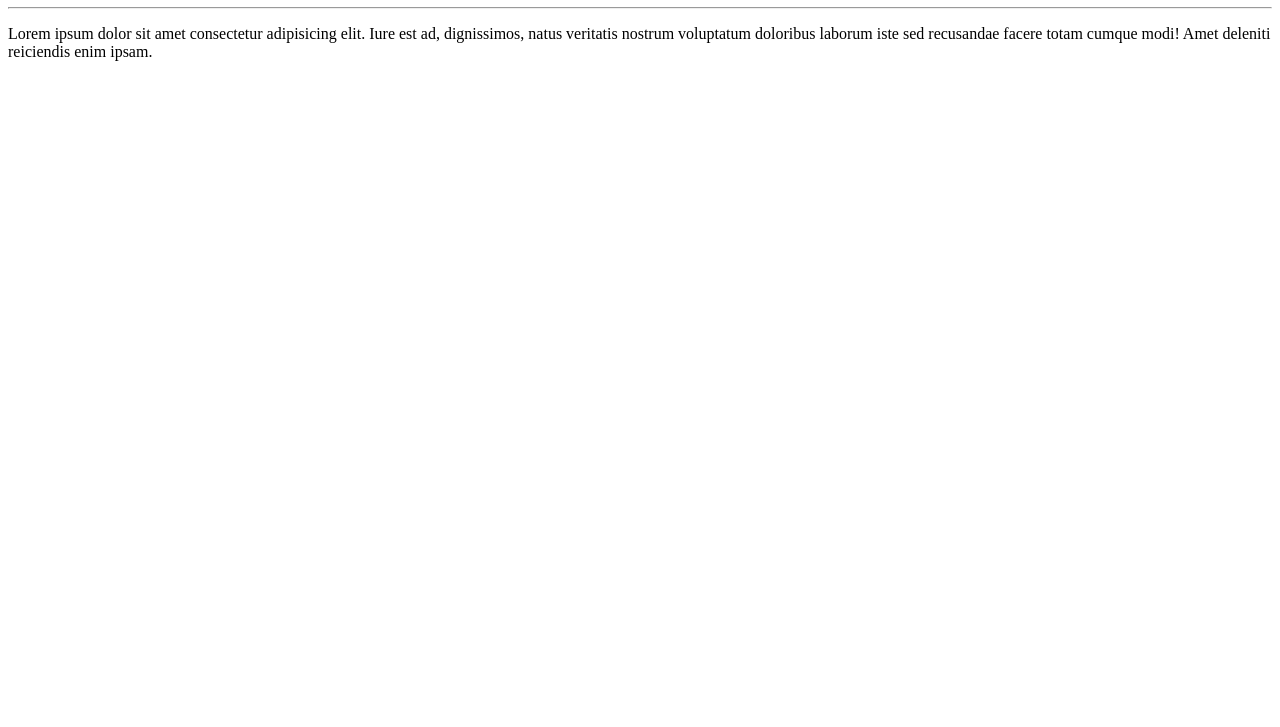
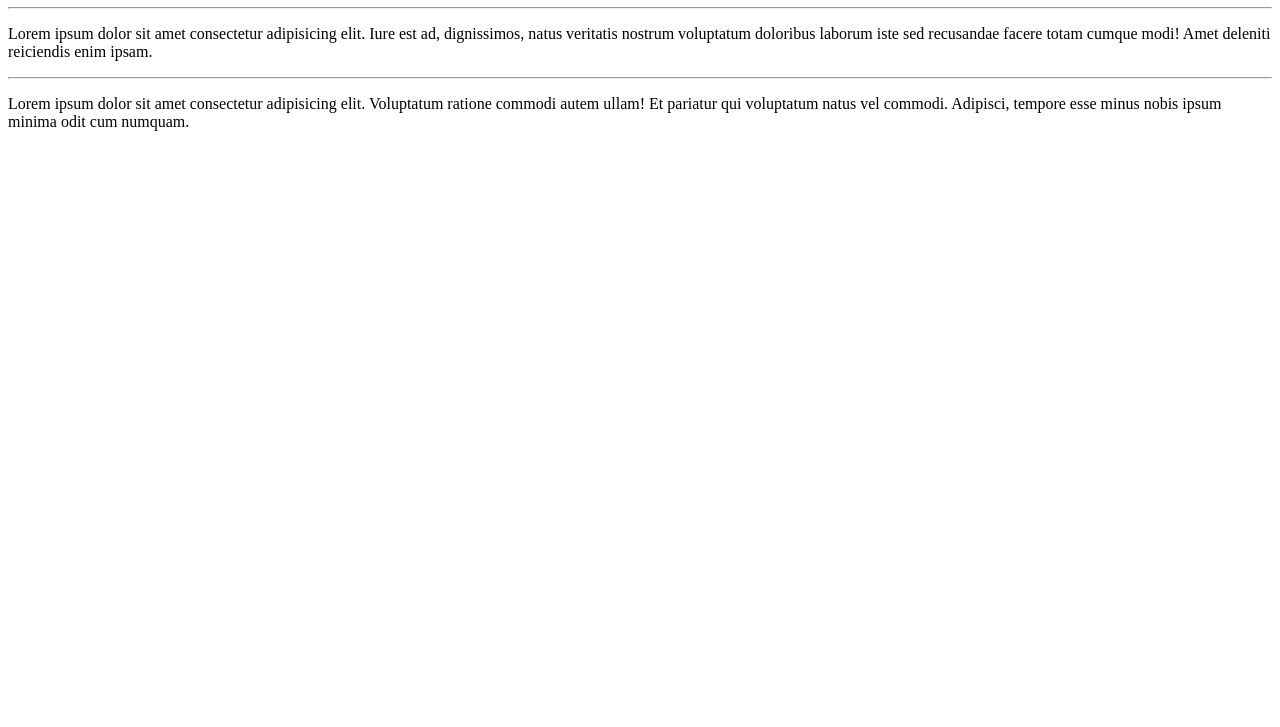
Before and after one commit to Yuricruz-2000/Ola-mundo, a plain HTML site: page site_exemplo/index.html in a window 1280 px wide. Shown: the part 73-800 px from the top of the page. Drawn offline with Linux system fonts and the light colour scheme.

Commit message:
adicionei outro parágrafo

```diff
--- a/site_exemplo/index.html
+++ b/site_exemplo/index.html
@@ -9,5 +9,7 @@
     <h1>Olá, Mundo!</h1>
     <hr>
     <p>Lorem ipsum dolor sit amet consectetur adipisicing elit. Iure est ad, dignissimos, natus veritatis nostrum voluptatum doloribus laborum iste sed recusandae facere totam cumque modi! Amet deleniti reiciendis enim ipsam.</p>
+    <hr>
+    <p>Lorem ipsum dolor sit amet consectetur adipisicing elit. Voluptatum ratione commodi autem ullam! Et pariatur qui voluptatum natus vel commodi. Adipisci, tempore esse minus nobis ipsum minima odit cum numquam.</p>
 </body>
 </html>
```
